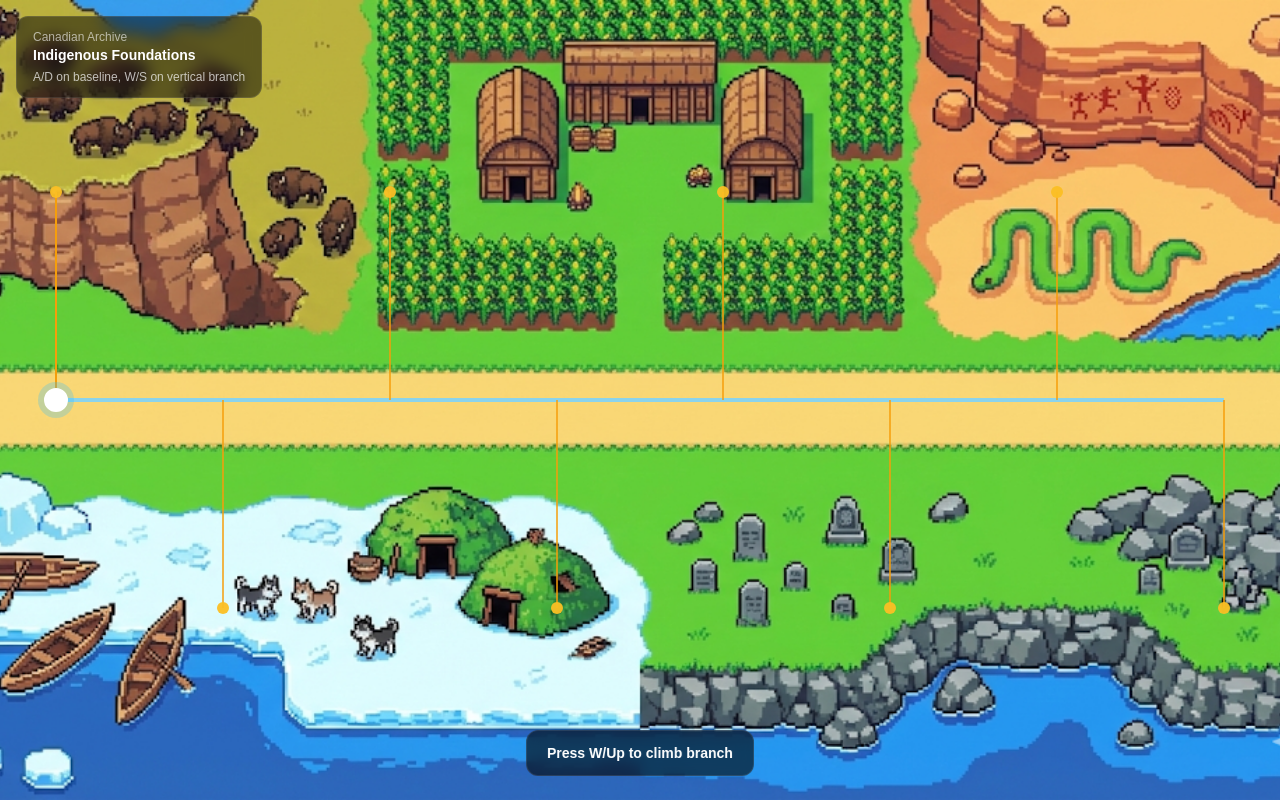
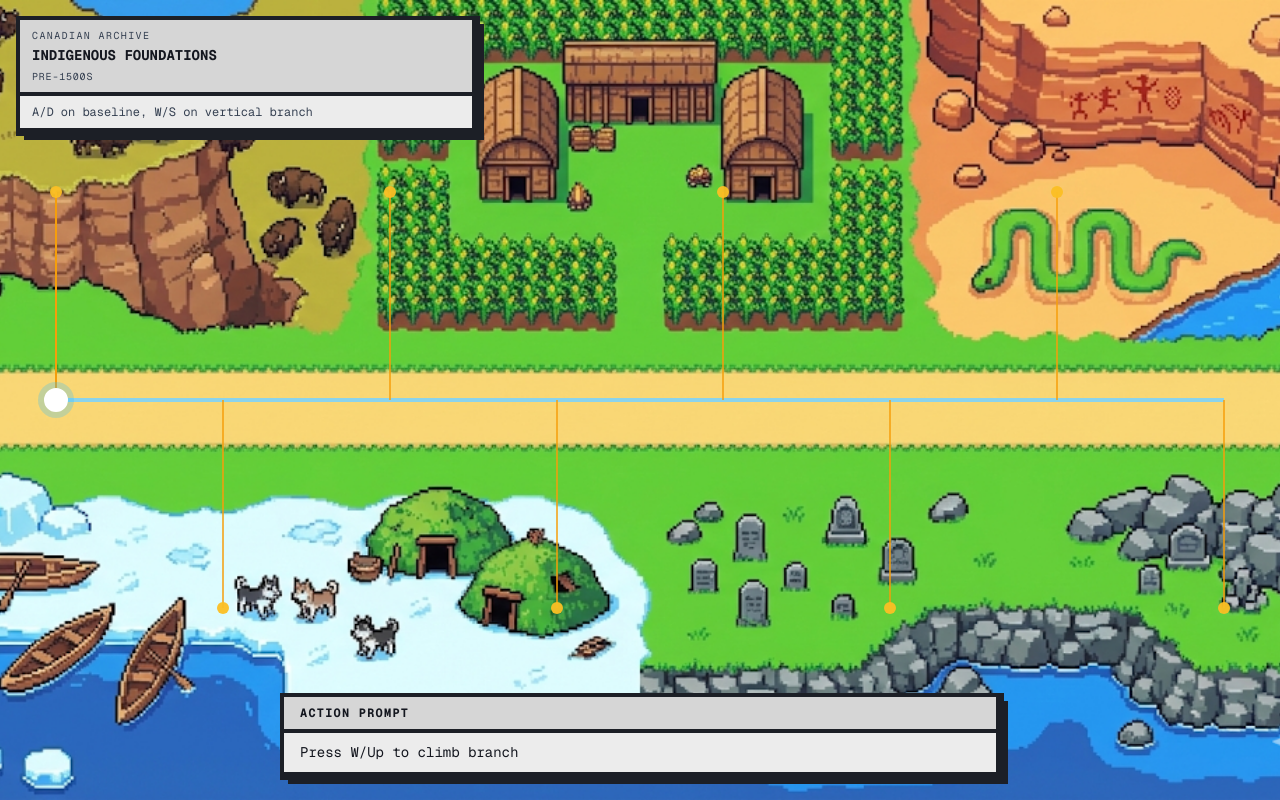
Before and after one commit to codedreww/canadian-archive, a Next.js app: page /era/era1 in a window 1280 px wide. Built offline with nearby package versions, Linux system fonts and the light colour scheme.

Commit message:
Changed the HUD to match the overal theme of the project.

```diff
--- a/src/game/GameRoot.js
+++ b/src/game/GameRoot.js
@@ -14,6 +14,8 @@ import HUD from "@/ui/HUD";
 import OpenEventModal from "@/ui/OpenEventModal";
 import { ERAS } from "@/game/data/eras";
 import { EVENTS_BY_ERA } from "@/game/data/events";
+
+const DEFAULT_PROMPT = "Explore: A/D to move, W/S at a branch";
 
 export default function GameRoot({ era }) {
   const wrapperRef = useRef(null);
@@ -52,7 +54,7 @@ export default function GameRoot({ era }) {
   }, []);
 
   const [activeSelection, setActiveSelection] = useState(null);
-  const [prompt, setPrompt] = useState(null);
+  const [prompt, setPrompt] = useState(DEFAULT_PROMPT);
   const paused = Boolean(activeSelection);
 
   return (
--- a/src/game/scenes/EraScene.js
+++ b/src/game/scenes/EraScene.js
@@ -7,8 +7,10 @@ const MAX_EVENTS_PER_ERA = 10;
 const MIN_EVENTS_PER_ERA = 1;
 const HORIZONTAL_SPEED = 3.4;
 const VERTICAL_SPEED = 2.8;
-const BRANCH_ENTRY_RADIUS = 18;
+const BRANCH_ENTER_RADIUS = 18;
+const BRANCH_EXIT_RADIUS = 28;
 const ENDPOINT_RADIUS = 7;
+const DEFAULT_PROMPT = "Explore: A/D to move, W/S at a branch";
 
 function clamp(value, min, max) {
   return Math.max(min, Math.min(max, value));
@@ -122,7 +124,7 @@ export default function EraScene({
           setActiveBranchId(null);
           nearBranchIdRef.current = null;
           setNearBranchId(null);
-          updatePrompt(null);
+          updatePrompt(DEFAULT_PROMPT);
         }
         interactionLatchRef.current = false;
       }
@@ -169,16 +171,30 @@ export default function EraScene({
             }
           }
 
-          const canEnter = nearest && bestDistance <= BRANCH_ENTRY_RADIUS;
-          const nearId = canEnter ? nearest.id : null;
+          const prevNearBranch = nearBranchIdRef.current
+            ? branchesById.get(nearBranchIdRef.current) ?? null
+            : null;
+
+          let nearBranch = null;
+          if (prevNearBranch) {
+            const distToPrev = Math.abs(prevNearBranch.x - playerRef.current.x);
+            if (distToPrev <= BRANCH_EXIT_RADIUS) {
+              nearBranch = prevNearBranch;
+            }
+          }
+          if (!nearBranch && nearest && bestDistance <= BRANCH_ENTER_RADIUS) {
+            nearBranch = nearest;
+          }
+
+          const nearId = nearBranch?.id ?? null;
           if (nearId !== nearBranchIdRef.current) {
             nearBranchIdRef.current = nearId;
             setNearBranchId(nearId);
           }
 
-          let nextPrompt = null;
-          if (canEnter) {
-            if (nearest.direction < 0) {
+          let nextPrompt = DEFAULT_PROMPT;
+          if (nearBranch) {
+            if (nearBranch.direction < 0) {
               nextPrompt = "Press W/Up to climb branch";
             } else {
               nextPrompt = "Press S/Down to climb branch";
@@ -187,14 +203,14 @@ export default function EraScene({
             const goUp = keys.current.w || keys.current.arrowup;
             const goDown = keys.current.s || keys.current.arrowdown;
             const wantsBranch =
-              (nearest.direction < 0 && goUp) ||
-              (nearest.direction > 0 && goDown);
+              (nearBranch.direction < 0 && goUp) ||
+              (nearBranch.direction > 0 && goDown);
 
             if (wantsBranch) {
-              activeBranchIdRef.current = nearest.id;
-              playerRef.current.x = nearest.x;
-              setPlayerPos({ x: nearest.x, y: playerRef.current.y });
-              setActiveBranchId(nearest.id);
+              activeBranchIdRef.current = nearBranch.id;
+              playerRef.current.x = nearBranch.x;
+              setPlayerPos({ x: nearBranch.x, y: playerRef.current.y });
+              setActiveBranchId(nearBranch.id);
             }
           }
 
@@ -204,7 +220,7 @@ export default function EraScene({
           if (!branch) {
             activeBranchIdRef.current = null;
             setActiveBranchId(null);
-            updatePrompt(null);
+            updatePrompt(DEFAULT_PROMPT);
             rafId = requestAnimationFrame(tick);
             return;
           }
@@ -253,7 +269,7 @@ export default function EraScene({
             if (!goUp && !goDown) {
               activeBranchIdRef.current = null;
               setActiveBranchId(null);
-              updatePrompt(null);
+              updatePrompt(DEFAULT_PROMPT);
             }
           }
 
--- a/src/ui/HUD.js
+++ b/src/ui/HUD.js
@@ -22,18 +22,38 @@
 
 export default function HUD({ era, prompt }) {
   return (
-    <div className="pointer-events-none absolute inset-0">
-      <div className="absolute left-4 top-4 rounded-xl border border-white/10 bg-black/50 px-4 py-3 text-white backdrop-blur">
-        <div className="text-xs text-white/60">Canadian Archive</div>
-        <div className="text-sm font-semibold">{era?.title}</div>
-        <div className="mt-1 text-xs text-white/70">
-          A/D on baseline, W/S on vertical branch
+    <div className="pointer-events-none absolute inset-0 z-20">
+      <div className="retro-panel absolute left-4 top-4 w-[min(92vw,460px)] overflow-hidden">
+        <div className="retro-bar px-3 py-2">
+          <div className="retro-meta text-[10px] uppercase tracking-[0.14em]">
+            Canadian Archive
+          </div>
+          <div className="retro-copy mt-1 text-xs font-bold uppercase leading-tight sm:text-sm">
+            {era?.title}
+          </div>
+          {era?.years && (
+            <div className="retro-copy retro-meta mt-1 text-[10px] uppercase tracking-[0.08em]">
+              {era.years}
+            </div>
+          )}
+        </div>
+        <div className="px-3 py-2">
+          <div className="retro-copy retro-meta text-[11px] sm:text-xs">
+            A/D on baseline, W/S on vertical branch
+          </div>
         </div>
       </div>
 
       {prompt && (
-        <div className="absolute bottom-6 left-1/2 -translate-x-1/2 rounded-xl border border-white/10 bg-black/60 px-5 py-3 text-white backdrop-blur">
-          <div className="text-sm font-semibold">{prompt}</div>
+        <div className="retro-panel absolute bottom-6 left-1/2 w-[min(92vw,720px)] -translate-x-1/2 overflow-hidden">
+          <div className="retro-bar px-4 py-2">
+            <div className="retro-copy text-xs font-bold uppercase tracking-[0.1em]">
+              Action Prompt
+            </div>
+          </div>
+          <div className="px-4 py-2">
+            <div className="retro-copy text-sm leading-relaxed">{prompt}</div>
+          </div>
         </div>
       )}
     </div>
```
